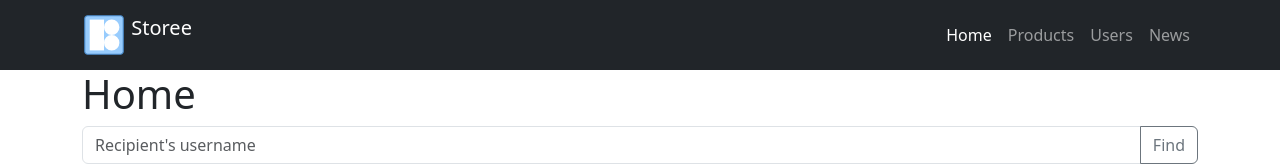
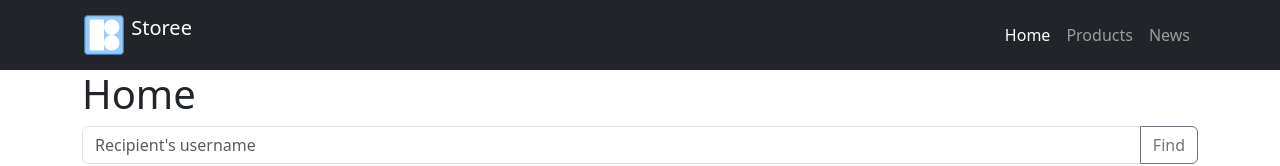
Before and after one commit to bakhtyiar/Storee-shop, a React (Create React App) app: page / in a window 1280 px wide. Shown: the top 166 px of the page. Built offline with nearby package versions, Linux system fonts and the light colour scheme.

Commit message:
deleted excessive routes

```diff
--- a/src/App.js
+++ b/src/App.js
@@ -3,7 +3,6 @@ import Home from './routes/home';
 import { routes } from './utils/constants';
 import News from './routes/news';
 import Products from './routes/products';
-import Users from './routes/users';
 import NotFound from './routes/notFound';
 import { ErrorBoundary } from 'react-error-boundary'
 import Product from './routes/product';
@@ -36,7 +35,6 @@ function App() {
             <Route path={routes.products.path + "/:page"} element={<Products/>}/>
             <Route path={routes.product.path} element={<Navigate to=""/>}/>
             <Route path={routes.product.path + "/:id"} element={<Product/>}/>
-            <Route path={routes.users.path} element={<Users />} />
             <Route path={routes.news.path} element={<News />} />
             <Route path="*" element={<Navigate to={routes.notFound.path}/>}/>
             <Route path={routes.notFound.path} element={<NotFound/>}/>
--- a/src/components/header.jsx
+++ b/src/components/header.jsx
@@ -25,7 +25,6 @@ const Header = () => {
           <Nav>
             <Nav.Link as={NavLink} to={routes.home.path} end>Home</Nav.Link>
             <Nav.Link as={NavLink} to={routes.products.path}>Products</Nav.Link>
-            <Nav.Link as={NavLink} to={routes.users.path}>Users</Nav.Link>
             <Nav.Link as={NavLink} to={routes.news.path}>News</Nav.Link>
         </Nav>
         </Container>
--- a/src/utils/constants.js
+++ b/src/utils/constants.js
@@ -4,8 +4,6 @@ export const routes = {
 	home: { path: "/" },
 	products: { path: "/products" },
 	product: { path: "/product" },
-	users: { path: "/users" },
-	user: { path: "/user" },
 	news: { path: "/news" },
 	post: { path: "/post" },
 	notFound: { path: "/page_not_found" },
```
